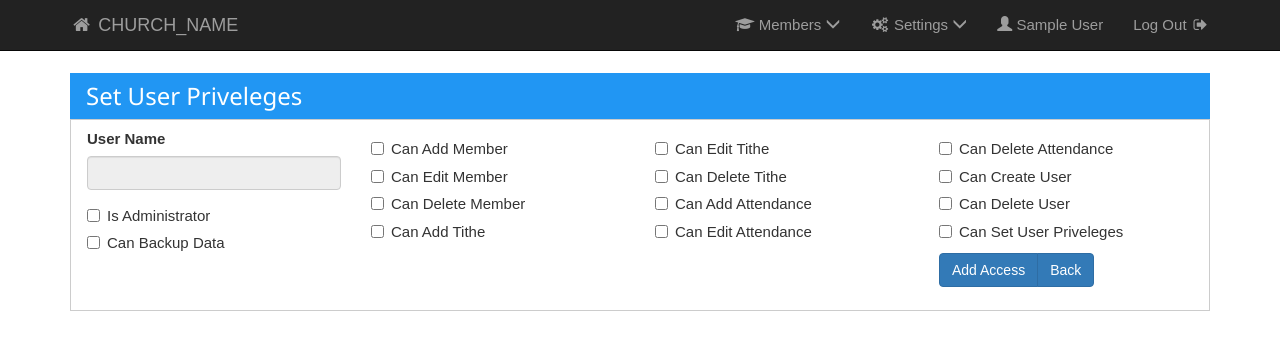
After one commit to nanaakuffu/church, a PHP site: page /create_levels.php in a window 1280 px wide. The commit adds this page. Shown: the top 350 px of the page. Run offline with PHP 8.4, Linux system fonts and the light colour scheme; the visitor is signed in with stand-in values (Sample User, id 1); data that the repository does not hold is empty.

Commit message:
Beautifications

```diff
--- /dev/null
+++ b/create_levels.php
@@ -0,0 +1,93 @@
+<?php
+    session_start();
+
+    require_once("db_functions.php");
+    require_once("global_vars.php");
+    require_once("global_functions.php");
+
+    // We use this to activate any user for this system....
+    if (isset($_POST['add_access'])) {
+      // Open database connection
+      $db = new Database();
+      $con = $db->connect_to_db();
+
+      $_POST['is_admin'] = (isset($_POST['is_admin'])) ? $_POST['is_admin'] : 0 ;
+      $_POST['can_backup_data'] = (isset($_POST['can_backup_data'])) ? $_POST['can_backup_data'] : 0 ;
+      $_POST['can_add_member'] = (isset($_POST['can_add_member'])) ? $_POST['can_add_member'] : 0 ;
+      $_POST['can_edit_member'] = (isset($_POST['can_edit_member'])) ? $_POST['can_edit_member'] : 0 ;
+      $_POST['can_delete_member'] = (isset($_POST['can_delete_member'])) ? $_POST['can_delete_member'] : 0 ;
+      $_POST['can_add_tithe'] = (isset($_POST['can_add_tithe'])) ? $_POST['can_add_tithe'] : 0 ;
+      $_POST['can_edit_tithe'] = (isset($_POST['can_edit_tithe'])) ? $_POST['can_edit_tithe'] : 0 ;
+      $_POST['can_delete_tithe'] = (isset($_POST['can_delete_tithe'])) ? $_POST['can_delete_tithe'] : 0 ;
+      $_POST['can_add_attendance'] = (isset($_POST['can_add_attendance'])) ? $_POST['can_add_attendance'] : 0 ;
+      $_POST['can_edit_attendance'] = (isset($_POST['can_edit_attendance'])) ? $_POST['can_edit_attendance'] : 0 ;
+      $_POST['can_delete_attendance'] = (isset($_POST['can_delete_attendance'])) ? $_POST['can_delete_attendance'] : 0 ;
+      $_POST['can_create_user'] = (isset($_POST['can_create_user'])) ? $_POST['can_create_user'] : 0 ;
+      $_POST['can_delete_user'] = (isset($_POST['can_delete_user'])) ? $_POST['can_delete_user'] : 0 ;
+      $_POST['can_set_user_privelege'] = (isset($_POST['can_set_user_privelege'])) ? $_POST['can_set_user_privelege'] : 0 ;
+
+      // This is an array that holds the keys of the wanted field names
+      $field_names_array = $db->get_field_names($con, "priveleges");
+
+      switch ($_POST['add_access']) {
+        case 'Add Access':
+          /* Removes unwanted field names that came from the form */
+          $_POST = filter_array($_POST, $field_names_array);
+
+          $save_data = $db->add_new($con, $_POST, "priveleges");
+
+          if ($save_data) {
+            header("Location: display_users.php");
+          } else {
+            echo SAVE_ERROR; // Saving was not possible
+          }
+          break;
+
+        case 'Update':
+          /* Removes unwanted field names that came from the form */
+          $_POST = filter_array($_POST, $field_names_array);
+
+          if (isset($_SESSION['update_access'])) {
+            $save_data = $db->update_data($con, $_POST, "priveleges", "user_name", $_POST['user_name']);
+          }
+
+          if ($save_data) {
+            if (isset($_SESSION['update_access'])) {
+              unset($_SESSION['update_access']);
+              unset($_SESSION['user_id']);
+            }
+            header("Location: display_users.php");
+          } else {
+            echo SAVE_ERROR; // Saving was not possible
+          }
+
+          break;
+
+        case 'Delete':
+          /* Removes unwanted field names that came from the form */
+          $_POST = filter_array($_POST, $field_names_array);
+
+          $delete_data = $db->delete_data($con, "priveleges", "user_name", $_POST['user_name']);
+          if ($delete_data) {
+            header("Location: display_users.php");
+          } else {
+            echo DELETE_ERROR;
+          }
+          break;
+
+        default:
+          # code...
+          break;
+      }
+
+      // Close the database connection
+      $db->close_connection($con);
+
+      // Exit the system
+      exit();
+
+    } else {
+      include_once 'user_levels.php';
+      exit();
+    }
+?>
--- a/db_functions.php
+++ b/db_functions.php
@@ -127,7 +127,7 @@
       $fields = implode(",", $field_list);
       $query = (strlen($order_field) > 0) ? "SELECT $fields FROM $table_name ORDER BY $order_field ASC" : "SELECT $fields FROM $table_name" ;
 
-      $result = mysqli_query($connection, $query);
+      $result = mysqli_query($connection, $query) or die("Could not execute query.");
       $records = mysqli_num_rows($result);
       $rows = array();
 
--- a/global_functions.php
+++ b/global_functions.php
@@ -71,42 +71,47 @@
                     <li class='dropdown'>
                         <a href='#' class='dropdown-toggle' data-toggle='dropdown'><i class='fa fa-graduation-cap fa-fw'></i> Members <b class='glyphicon glyphicon-menu-down'></b></a>
                         <ul class='dropdown-menu'>";
-                            // if ($_SESSION['is_admin'] == 1 or $_SESSION['is_head'] == 1 or $_SESSION['is_form_teacher'] == 1) {
-                                echo "<li><a href='add_member.php'><i class='fa fa-fw fa-user-md'></i> Add New Member </a></li>";
-                                echo "<li><a href='display_members.php'><i class='fa fa-fw fa-edit'></i> View and Edit Members </a></li>";
-                                echo "<li class='divider'></li>";
-                            // }
-                      echo "<li>
-                                <a href='pay_tithe.php'><i class='fa fa-fw fa-plus'></i> Add Tithe Payments </a>
-                            </li>
-                            <li>
-                                <a href='view_tithe.php'><i class='fa fa-fw fa-desktop'></i> View Tithe Payments </a>
-                            </li>";
-                            // if ( $_SESSION['is_admin'] == 1 or $_SESSION['is_head'] == 1 or $_SESSION['is_form_teacher'] == 1 ) {
-                            //   echo "<li><a href='view_class_scores.php'><i class='fa fa-fw fa-desktop'></i> View Student Scores </a></li>";
-                            // }
+                            if ($_SESSION['is_admin'] == 1 or $_SESSION['can_add_member'] == 1) {
+                              echo "<li><a href='add_member.php'><i class='fa fa-fw fa-user-md'></i> Add New Member </a></li>";
+                            }
+                            if ($_SESSION['is_admin'] == 1 or $_SESSION['can_edit_member'] == 1) {
+                              echo "<li><a href='display_members.php'><i class='fa fa-fw fa-edit'></i> View and Edit Members </a></li>";
+                            }
+
+                            if ($_SESSION['is_admin'] == 1 or $_SESSION['can_add_attendance'] == 1) {
+                              echo "<li class='divider'></li>";
+                              echo "<li><a href='#'><i class='fa fa-fw fa-user-md'></i> Add Attendance </a></li>";
+                            }
+                            if ($_SESSION['is_admin'] == 1 or $_SESSION['can_edit_attendance'] == 1) {
+                              echo "<li><a href='#'><i class='fa fa-fw fa-edit'></i> View and Edit Attendance </a></li>";
+                            }
+
+                            if ($_SESSION['is_admin'] == 1 or $_SESSION['can_add_tithe'] == 1) {
+                              echo "<li class='divider'></li>";
+                              echo "<li><a href='pay_tithe.php'><i class='fa fa-fw fa-plus'></i> Add Tithe Payments </a></li>";
+                            }
+                            if ($_SESSION['is_admin'] == 1 or $_SESSION['can_edit_tithe'] == 1) {
+                              echo "<li><a href='view_tithe.php'><i class='fa fa-fw fa-desktop'></i> View Tithe Payments </a></li>";
+                            }
                   echo "</ul>
                     </li>
                     <li class='dropdown'>
                         <a href='#' class='dropdown-toggle' data-toggle='dropdown'><i class='fa fa-fw fa-gears'></i> Settings <b class='glyphicon glyphicon-menu-down'></b></a>
-                        <ul class='dropdown-menu'>
-                            <li>";
-                            // if ($_SESSION['is_admin'] == 1 or $_SESSION['is_head'] == 1) {
-                                echo "<a href='add_user.php'><i class='fa fa-fw fa-user'></i> Add New User </a>";
-                            // }
-                      echo "</li>
-                            <li>";
-                            // if ($_SESSION['is_admin'] == 1) {
-                                echo "<a href='display_users.php'><i class='fa fa-fw fa-edit'></i> Set User Priveleges </a>";
-                                echo "<a href='down_page.php'><i class='fa fa-fw fa-database'></i> Back Up Database </a>";
-                            // }
-                      echo "</li>
-                            <li>
-                                <a href='save_aux.php'><i class='fa fa-fw fa-plus-square'></i> Add New Member Status </a>
-                            </li>
-                            <li>
-                                <a href='change_password.php'><i class='fa fa-fw fa-key'></i> Change Password </a>
-                            </li>
+                        <ul class='dropdown-menu'>";
+                            if ($_SESSION['is_admin'] or $_SESSION['can_create_user']) {
+                                echo "<li><a href='add_user.php'><i class='fa fa-fw fa-user'></i> Add New User </a></li>";
+                            }
+                            if ($_SESSION['is_admin'] or $_SESSION['can_set_user_privelege']) {
+                                echo "<li><a href='display_users.php'><i class='fa fa-fw fa-edit'></i> Set User Priveleges </a></li>";
+                            }
+                            if ($_SESSION['is_admin'] or $_SESSION['can_backup_data']) {
+                                echo "<li><a href='down_page.php'><i class='fa fa-fw fa-database'></i> Back Up Database </a></li>";
+                            }
+                            if ($_SESSION['is_admin'] or $_SESSION['can_add_member'] or $_SESSION['can_edit_member']) {
+                              echo "<li><a href='save_aux.php'><i class='fa fa-fw fa-plus-square'></i> Add New Member Status </a></li>";
+                            }
+
+                      echo  "<li><a href='change_password.php'><i class='fa fa-fw fa-key'></i> Change Password </a></li>
                         </ul>
                     </li>
                     <li>
@@ -404,4 +409,9 @@
       }
     }
 
+    function update_password($old_password, $new_key)
+    {
+      return encryption('old_password', $new_key);
+    }
+
 ?>
--- a/index.php
+++ b/index.php
@@ -92,7 +92,7 @@
         </div>
     </div>
     <div class='col-sm-4'>
-      <br />
+       <br />
     </div>
     </div>
     </div>";
--- /dev/null
+++ b/user_levels.php
@@ -0,0 +1,190 @@
+<?php
+  if (isset($_GET['upd'])) {
+    session_start();
+  }
+
+  unset($_SESSION['update_access']);
+
+  require_once 'global_functions.php';
+  require_once 'db_functions.php';
+
+  login_check();
+
+  base_header('Access Levels');
+  create_header();
+
+  $db = new Database();
+  $con = $db->connect_to_db();
+
+  if (isset($_GET['level'])) {
+    $user_name = decrypt_data($_GET['level']);
+    $sql = "SELECT * FROM priveleges WHERE user_name="."'".$user_name."'";
+    $result = mysqli_query($con, $sql);
+    $num = mysqli_num_rows($result);
+    if ($num > 0) {
+      $_POST = $db->view_data($con, "priveleges", "user_name", $user_name);
+      $_POST['add_access'] = 'Update';
+      $_SESSION['update_access'] = TRUE;
+    }
+  }
+
+  $user = $user_name;
+  $is_admin = (isset($_POST['add_access'])) ? $_POST['is_admin'] : 0 ;
+  $can_backup_data = (isset($_POST['add_access'])) ? $_POST['can_backup_data'] : 0 ;
+  $can_add_member = (isset($_POST['add_access'])) ? $_POST['can_add_member'] : 0 ;
+  $can_edit_member = (isset($_POST['add_access'])) ? $_POST['can_edit_member'] : 0 ;
+  $can_delete_member = (isset($_POST['add_access'])) ? $_POST['can_delete_member'] : 0 ;
+  $can_add_tithe = (isset($_POST['add_access'])) ? $_POST['can_add_tithe'] : 0 ;
+  $can_edit_tithe = (isset($_POST['add_access'])) ? $_POST['can_edit_tithe'] : 0 ;
+  $can_delete_tithe = (isset($_POST['add_access'])) ? $_POST['can_delete_tithe'] : 0 ;
+  $can_add_attendance = (isset($_POST['add_access'])) ? $_POST['can_add_attendance'] : 0 ;
+  $can_edit_attendance = (isset($_POST['add_access'])) ? $_POST['can_edit_attendance'] : 0 ;
+  $can_delete_attendance = (isset($_POST['add_access'])) ? $_POST['can_delete_attendance'] : 0 ;
+  $can_create_user = (isset($_POST['add_access'])) ? $_POST['can_create_user'] : 0 ;
+  $can_delete_user = (isset($_POST['add_access'])) ? $_POST['can_delete_user'] : 0 ;
+  $can_set_user_privelege = (isset($_POST['add_access'])) ? $_POST['can_set_user_privelege'] : 0 ;
+
+
+  echo "<br />
+        <div class='container'>
+          <div class='w3-container w3-blue'>
+            <h3> Set User Priveleges </h3>
+          </div>
+          <form class='w3-form w3-border' action='create_levels.php' method='POST'>
+          <div class='row'>
+            <div class='col-sm-3'>
+              <div class='form-group'>
+                <label> User Name </label>
+                <input class='form-control' type='text' name='user_name' value='{$user}' readonly>
+              </div>
+              <div class='checkbox'>";
+              if ($is_admin == 1) {
+                echo "<label> <input type='checkbox' name='is_admin' value='1' checked> Is Administrator </label>";
+              } else {
+                echo "<label> <input type='checkbox' name='is_admin' value='1'> Is Administrator </label>";
+              }
+  echo "      </div>
+              <div class='checkbox'>";
+              if ($can_backup_data == 1) {
+                echo "<label> <input type='checkbox' name='can_backup_data' value='1' id='suser' checked> Can Backup Data </label>";
+              } else {
+                echo "<label> <input type='checkbox' name='can_backup_data' value='1' id='suser'> Can Backup Data </label>";
+              }
+  echo "      </div>
+            </div>
+            <div class='col-sm-3'>
+              <div class='checkbox'>";
+              if ($can_add_member == 1) {
+                echo "<label> <input type='checkbox' name='can_add_member' value='1' id='form' checked> Can Add Member </label>";
+              } else {
+                echo "<label> <input type='checkbox' name='can_add_member' value='1' id='form' > Can Add Member </label>";
+              }
+  echo "      </div>
+              <div class='checkbox'>";
+              if ($can_edit_member == 1) {
+                echo "<label> <input type='checkbox' name='can_edit_member' value='1' checked> Can Edit Member </label>";
+              } else {
+                echo "<label> <input type='checkbox' name='can_edit_member' value='1'> Can Edit Member </label>";
+              }
+  echo "      </div>
+              <div class='checkbox'>";
+              if ($can_delete_member == 1) {
+                echo "<label> <input type='checkbox' name='can_delete_member' value='1' checked> Can Delete Member </label>";
+              } else {
+                echo "<label> <input type='checkbox' name='can_delete_member' value='1'> Can Delete Member </label>";
+              }
+  echo "      </div>
+              <div class='checkbox'>";
+              if ($can_add_tithe == 1) {
+                echo "<label> <input type='checkbox' name='can_add_tithe' value='1' checked> Can Add Tithe </label>";
+              } else {
+                echo "<label> <input type='checkbox' name='can_add_tithe' value='1'> Can Add Tithe </label>";
+              }
+  echo "      </div>
+            </div>
+            <div class='col-sm-3'>
+              <div class='checkbox'>";
+              if ($can_edit_tithe == 1) {
+                echo "<label> <input type='checkbox' name='can_edit_tithe' value='1' id='form' checked> Can Edit Tithe </label>";
+              } else {
+                echo "<label> <input type='checkbox' name='can_edit_tithe' value='1' id='form' > Can Edit Tithe </label>";
+              }
+  echo "      </div>
+              <div class='checkbox'>";
+              if ($can_delete_tithe == 1) {
+                echo "<label> <input type='checkbox' name='can_delete_tithe' value='1' checked> Can Delete Tithe </label>";
+              } else {
+                echo "<label> <input type='checkbox' name='can_delete_tithe' value='1'> Can Delete Tithe </label>";
+              }
+  echo "      </div>
+              <div class='checkbox'>";
+              if ($can_add_attendance == 1) {
+                echo "<label> <input type='checkbox' name='can_add_attendance' value='1' checked> Can Add Attendance </label>";
+              } else {
+                echo "<label> <input type='checkbox' name='can_add_attendance' value='1'> Can Add Attendance </label>";
+              }
+  echo "      </div>
+              <div class='checkbox'>";
+              if ($can_edit_attendance == 1) {
+                echo "<label> <input type='checkbox' name='can_edit_attendance' value='1' checked> Can Edit Attendance </label>";
+              } else {
+                echo "<label> <input type='checkbox' name='can_edit_attendance' value='1'> Can Edit Attendance </label>";
+              }
+  echo "      </div>
+            </div>
+            <div class='col-sm-3'>
+              <div class='checkbox'>";
+              if ($can_delete_attendance == 1) {
+                echo "<label> <input type='checkbox' name='can_delete_attendance' value='1' id='form' checked> Can Delete Attendance </label>";
+              } else {
+                echo "<label> <input type='checkbox' name='can_delete_attendance' value='1' id='form' > Can Delete Attendance </label>";
+              }
+  echo "      </div>
+              <div class='checkbox'>";
+              if ($can_create_user == 1) {
+                echo "<label> <input type='checkbox' name='can_create_user' value='1' checked> Can Create User </label>";
+              } else {
+                echo "<label> <input type='checkbox' name='can_create_user' value='1'> Can Create User </label>";
+              }
+  echo "      </div>
+              <div class='checkbox'>";
+              if ($can_delete_user == 1) {
+                echo "<label> <input type='checkbox' name='can_delete_user' value='1' checked> Can Delete User </label>";
+              } else {
+                echo "<label> <input type='checkbox' name='can_delete_user' value='1'> Can Delete User </label>";
+              }
+  echo "      </div>
+              <div class='checkbox'>";
+              if ($can_set_user_privelege == 1) {
+                echo "<label> <input type='checkbox' name='can_set_user_privelege' value='1' checked> Can Set User Priveleges </label>";
+              } else {
+                echo "<label> <input type='checkbox' name='can_set_user_privelege' value='1'> Can Set User Priveleges </label>";
+              }
+  echo "      </div>";
+              if (!isset($_SESSION['update_access'])) {
+                echo "<div class='form-group'>
+                        <div class='btn-group'>
+                          <input class='btn btn-primary' type='submit' name='add_access'
+                          value='Add Access'>
+                          <a class='btn btn-primary' href='display_users.php'>Back</a>
+                        </div>
+                      </div>";
+              } else {
+                echo "<input type='hidden' name='level_up' value='up_lev'>
+                      <div class='form-group'>
+                        <div class='btn-group'>
+                          <input class='btn btn-primary' type='submit' name='add_access'
+                          value='Update'>
+                          <input class='btn btn-primary' type='submit' name='add_access'
+                          value='Delete'>
+                          <a class='btn btn-primary' href='display_users.php'>Back</a>
+                        </div>
+                      </div>";
+              }
+  echo "      </div>
+          </div>
+          </form>";
+  echo "</div>";
+
+  create_footer();
+?>
```
Also changed, not shown: add_user.php (+7 -5 lines), display_users.php (added, +62 -0 lines), down_page.php (added, +45 -0 lines), download.php (added, +23 -0 lines), login.php (+10 -18 lines), user_query.php (added, +38 -0 lines), users_page.php (+10 -5 lines).
